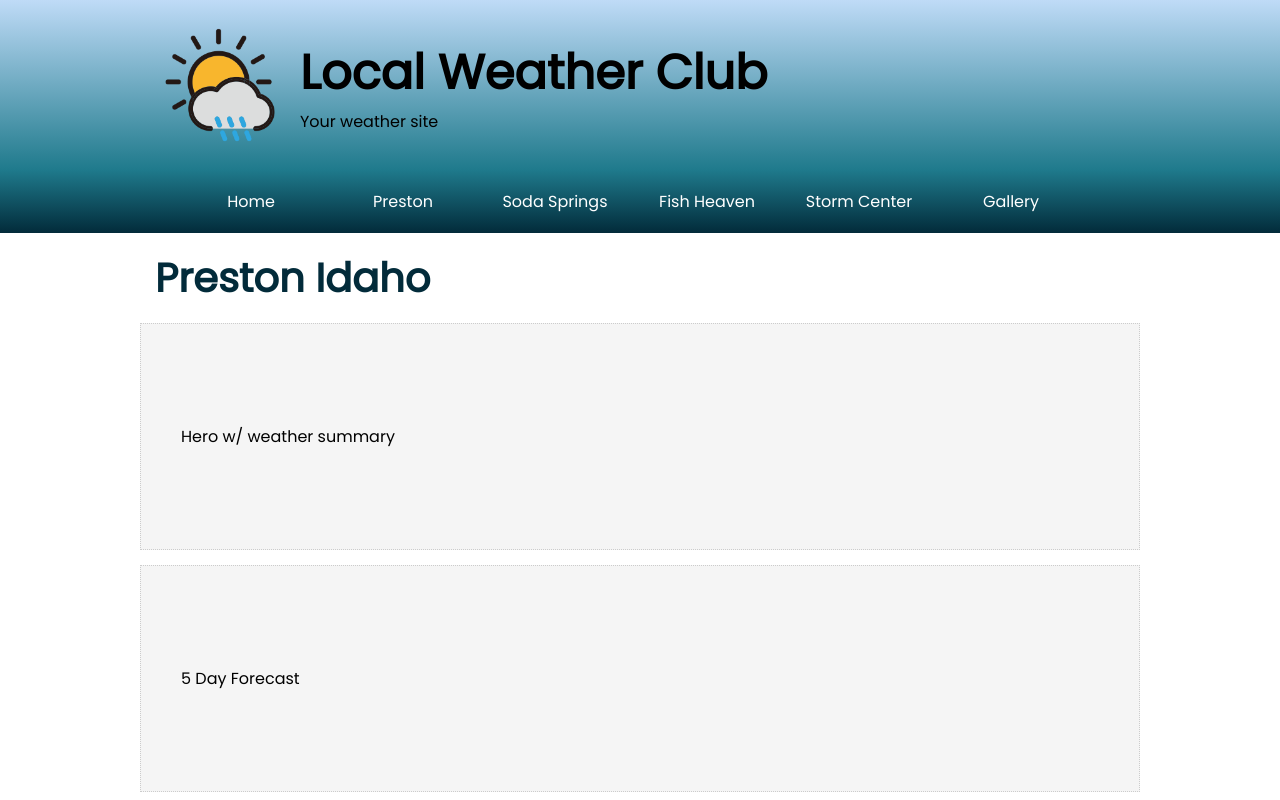
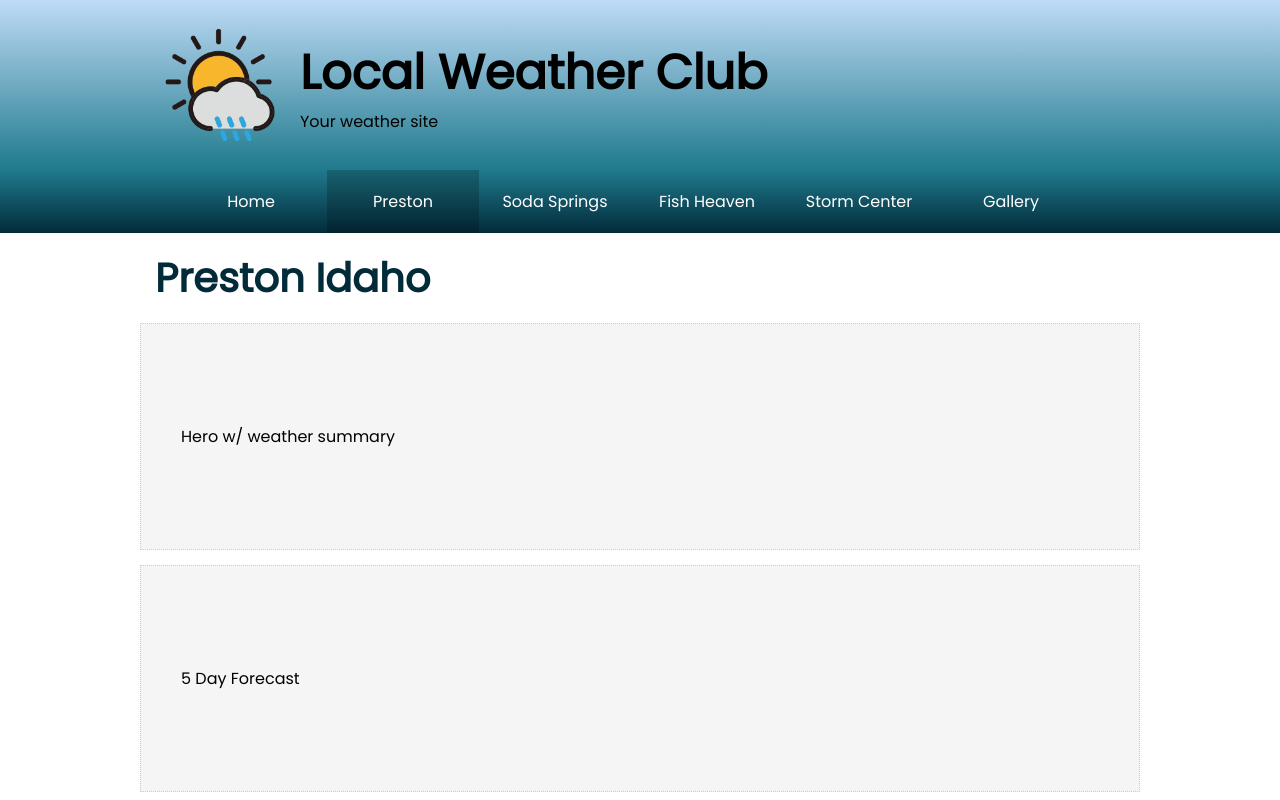
Before and after one commit to robertov92/WDD-230, a plain HTML site: page lesson4/preston-4.html in a window 1280 px wide. Shown: the top 800 px of the page. Drawn offline with Linux system fonts and the light colour scheme.

Commit message:
Nav active page

```diff
--- a/lesson4/css/small.css
+++ b/lesson4/css/small.css
@@ -117,3 +117,7 @@ iframe {
 #contact-info {
     margin: 0 7% 30px;
 }
+
+nav ul li.active a {
+    background-color: rgba(0, 0, 0, 0.2);
+}
--- a/lesson4/preston-4.html
+++ b/lesson4/preston-4.html
@@ -28,7 +28,7 @@
     <nav class="clearfix">
         <ul id="primaryNav" class="hide">
             <li><a href="#">Home</a></li>
-            <li><a href="#">Preston</a></li>
+            <li class="active"><a href="#">Preston</a></li>
             <li><a href="#">Soda Springs</a></li>
             <li><a href="#">Fish Heaven</a></li>
             <li><a href="#">Storm Center</a></li>
```
